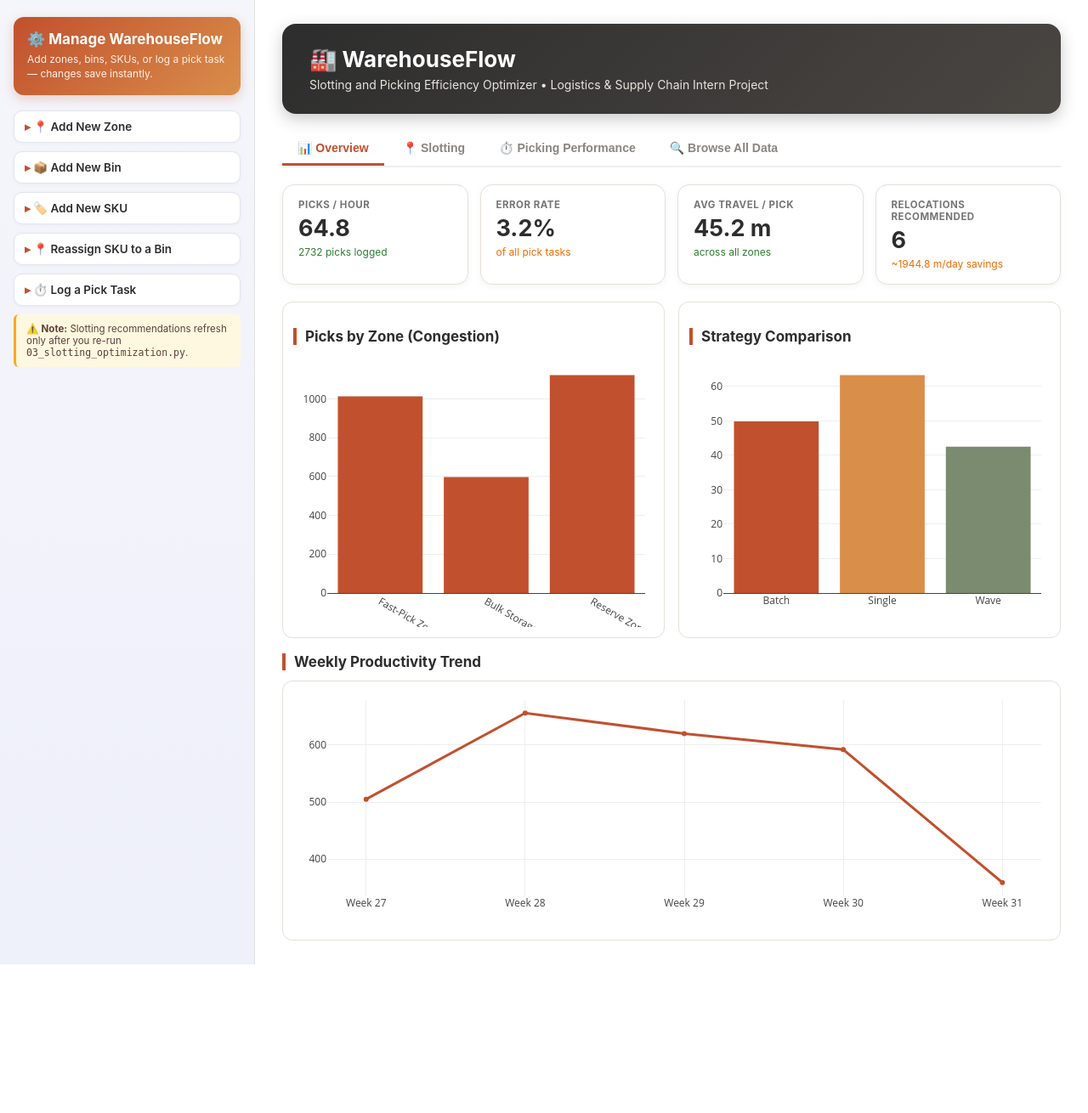
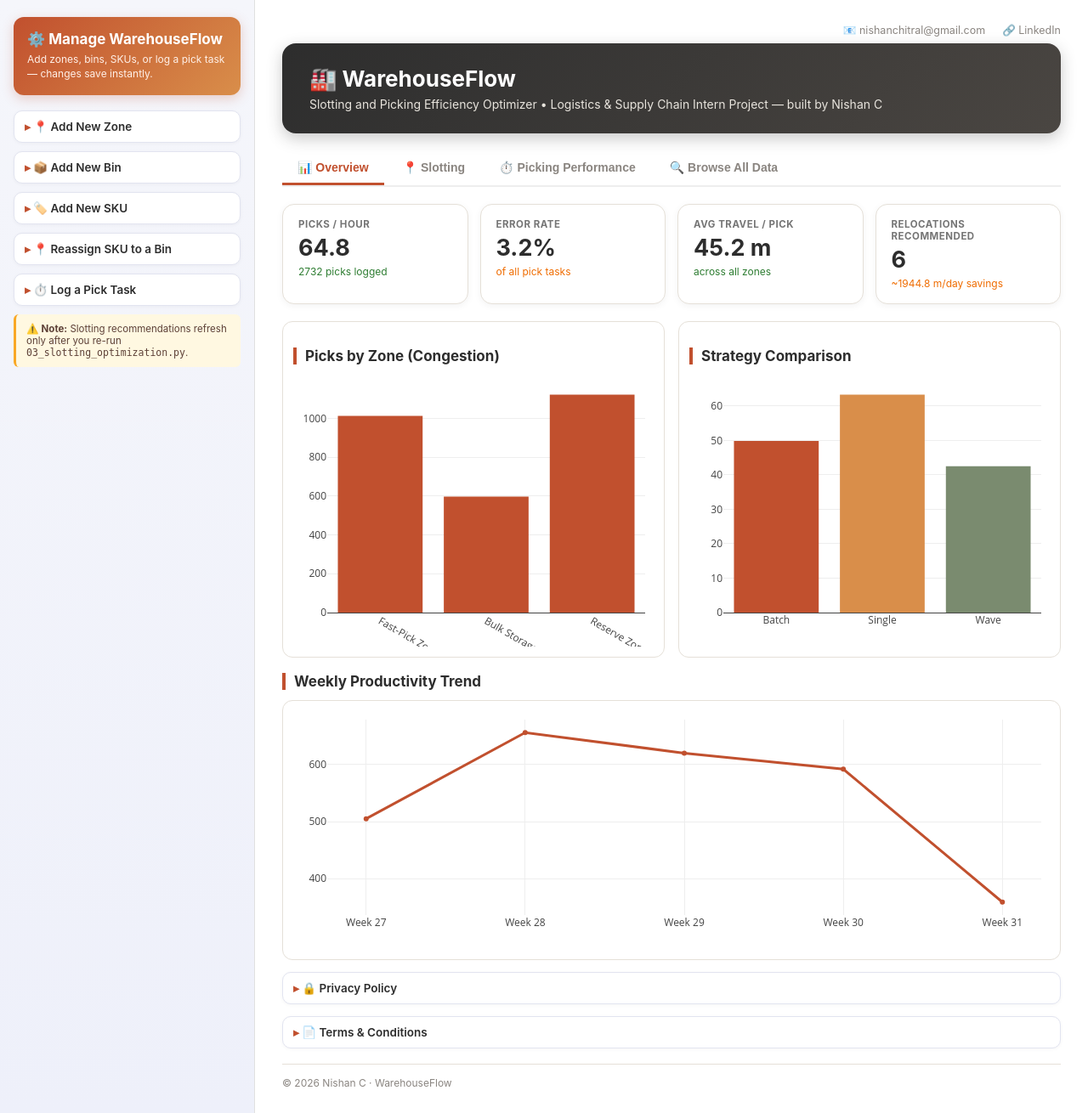
Before and after one commit to nishanchitral06/Warehouseflow1.0, a Flask app: page / in a window 1280 px wide. Shown: the whole page at 85% size. Before the commit the page ends 1135 px from the top, so only its background shows below. Run offline with Flask 3, Linux system fonts and the light colour scheme; data comes from the database, SQL or seed files in the repository; some libraries are stand-ins or nearby versions.

Commit message:
Update index.html

```diff
--- a/templates/index.html
+++ b/templates/index.html
@@ -117,6 +117,20 @@
     cursor: pointer; font-size: 12.5px; color: var(--darktext);
   }
   .subtab-btn.active { background: var(--terracotta); color: white; border-color: var(--terracotta); }
+
+  .contact-bar {
+    display: flex; justify-content: flex-end; gap: 20px; font-size: 12.5px;
+    color: var(--warmgray); margin-bottom: 8px;
+  }
+  .contact-bar a { color: var(--warmgray); text-decoration: none; }
+  .contact-bar a:hover { color: var(--terracotta); }
+
+  .legal-panel { margin-top: 14px; }
+  .legal-panel .panel-body ul { margin: 0; padding-left: 18px; font-size: 12.5px; color: var(--darktext); line-height: 1.6; }
+  .site-footer {
+    margin-top: 18px; padding-top: 14px; border-top: 1px solid var(--card-border);
+    font-size: 12px; color: var(--warmgray);
+  }
 </style>
 </head>
 <body>
@@ -207,9 +221,13 @@
 
   <!-- MAIN -->
   <div class="main">
+    <div class="contact-bar">
+      <span>📧 nishanchitral@gmail.com</span>
+      <a href="https://www.linkedin.com/in/YOUR-LINKEDIN-HANDLE" target="_blank">🔗 LinkedIn</a>
+    </div>
     <div class="hero">
       <h1>🏭 WarehouseFlow</h1>
-      <p>Slotting and Picking Efficiency Optimizer • Logistics &amp; Supply Chain Intern Project</p>
+      <p>Slotting and Picking Efficiency Optimizer • Logistics &amp; Supply Chain Intern Project — built by Nishan C</p>
     </div>
 
     <div class="tabs">
@@ -294,6 +312,33 @@
         <div class="table-wrap"><table id="skus-table"></table></div>
       </div>
     </div>
+
+    <!-- PRIVACY & TERMS -->
+    <details class="panel legal-panel">
+      <summary>🔒 Privacy Policy</summary>
+      <div class="panel-body">
+        <ul>
+          <li>This dashboard is a student internship project built for demonstration purposes only.</li>
+          <li>All warehouse layout, SKU, slotting, and picking data shown here is <strong>simulated</strong> — no real customer, vendor, or business data is used or collected.</li>
+          <li>Any records you add through the sidebar forms are stored in this app's own database (Turso/SQLite) solely to power the demo, and are not shared with or sold to third parties.</li>
+          <li>No personal data about visitors (location, device, browsing activity) is collected or tracked by this app.</li>
+        </ul>
+      </div>
+    </details>
+
+    <details class="panel legal-panel">
+      <summary>📄 Terms &amp; Conditions</summary>
+      <div class="panel-body">
+        <ul>
+          <li>This application is provided <strong>as-is</strong>, for educational and portfolio purposes, with no warranty of accuracy, uptime, or fitness for production/commercial use.</li>
+          <li>The slotting recommendations, picking benchmarks, and KPIs shown are generated from simulated data and should not be used for real warehouse operations decisions.</li>
+          <li>You're welcome to explore and interact with the demo (add zones, bins, SKUs, log picks, etc.) — data entered may be reset periodically as part of ongoing development.</li>
+          <li>For questions, feedback, or collaboration inquiries, reach out via the contact links above.</li>
+        </ul>
+      </div>
+    </details>
+
+    <div class="site-footer">© 2026 Nishan C · WarehouseFlow</div>
 
   </div>
 </div>
```
